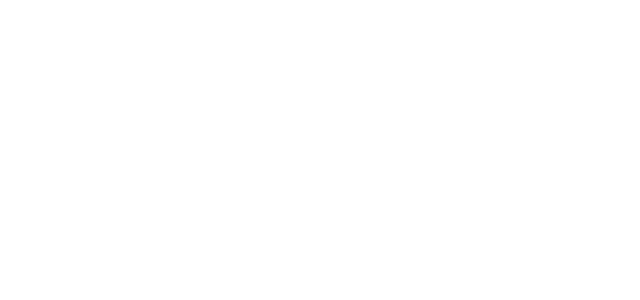
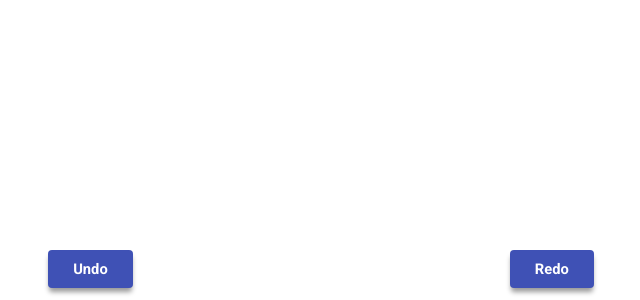
Before and after one commit to CristhianFSantos/react-challenge-for-beginners-01, a React (Vite) app: page / in a window 1280 px wide. Shown: the part 500-800 px from the top of the page, without its empty margins (319-959 px from the left). Built offline with nearby package versions, Linux system fonts and the light colour scheme.

Commit message:
✨ feat: adds undo and redo features

```diff
--- a/src/App.scss
+++ b/src/App.scss
@@ -0,0 +1,14 @@
+@import "../sass/mixins";
+@import "../sass/colors";
+
+.App {
+  width: 100%;
+  height: calc(100vh - 60px);
+}
+
+.button-container {
+  @include flex-center();
+  justify-content: space-evenly;
+  padding: 10px;
+  gap: 20px;
+}
--- a/src/App.tsx
+++ b/src/App.tsx
@@ -1,14 +1,53 @@
-import { useState } from 'react'
-import './App.scss'
+import { useCallback, useState } from "react";
+import "./App.scss";
+import { CustomButtom } from "./components/CustomButton/CustomButton";
+import { Circle, Panel } from "./components/Panel/Panel";
 
 function App() {
-  const [count, setCount] = useState(0)
+  const [_, setCurrentCircle] = useState<Circle>();
+
+  const [circlesList, setCirclesList] = useState<Circle[]>([]);
+  const redoList: Circle[] = [];
+
+  const getCurrentCircle = useCallback((circle: Circle) => {
+    setCurrentCircle(circle);
+
+    setCirclesList((prevCircleItem: any) =>
+      prevCircleItem ? [...prevCircleItem, circle] : [circle]
+    );
+  }, []);
+
+  const onClickUndo = useCallback(() => {
+    setCirclesList((prevState: any) => {
+      const newState = [...prevState];
+      const lastItem = newState.pop();
+      redoList.push(lastItem);
+      return newState;
+    });
+  }, []);
+
+  const onClickRedo = useCallback(() => {
+    setCirclesList((prevState: any) => {
+      if (redoList.length > 0) {
+        const newState = [...prevState];
+        const lastItem = redoList.pop();
+        newState.push(lastItem);
+        return newState;
+      }
+      return prevState;
+    });
+  }, []);
 
   return (
     <div className="App">
+      <Panel setCurrentCircle={getCurrentCircle} circlesList={circlesList} />
 
+      <div className="button-container">
+        <CustomButtom onClick={onClickUndo} label="Undo" />
+        <CustomButtom onClick={onClickRedo} label="Redo" />
+      </div>
     </div>
-  )
+  );
 }
 
-export default App
+export default App;
```
